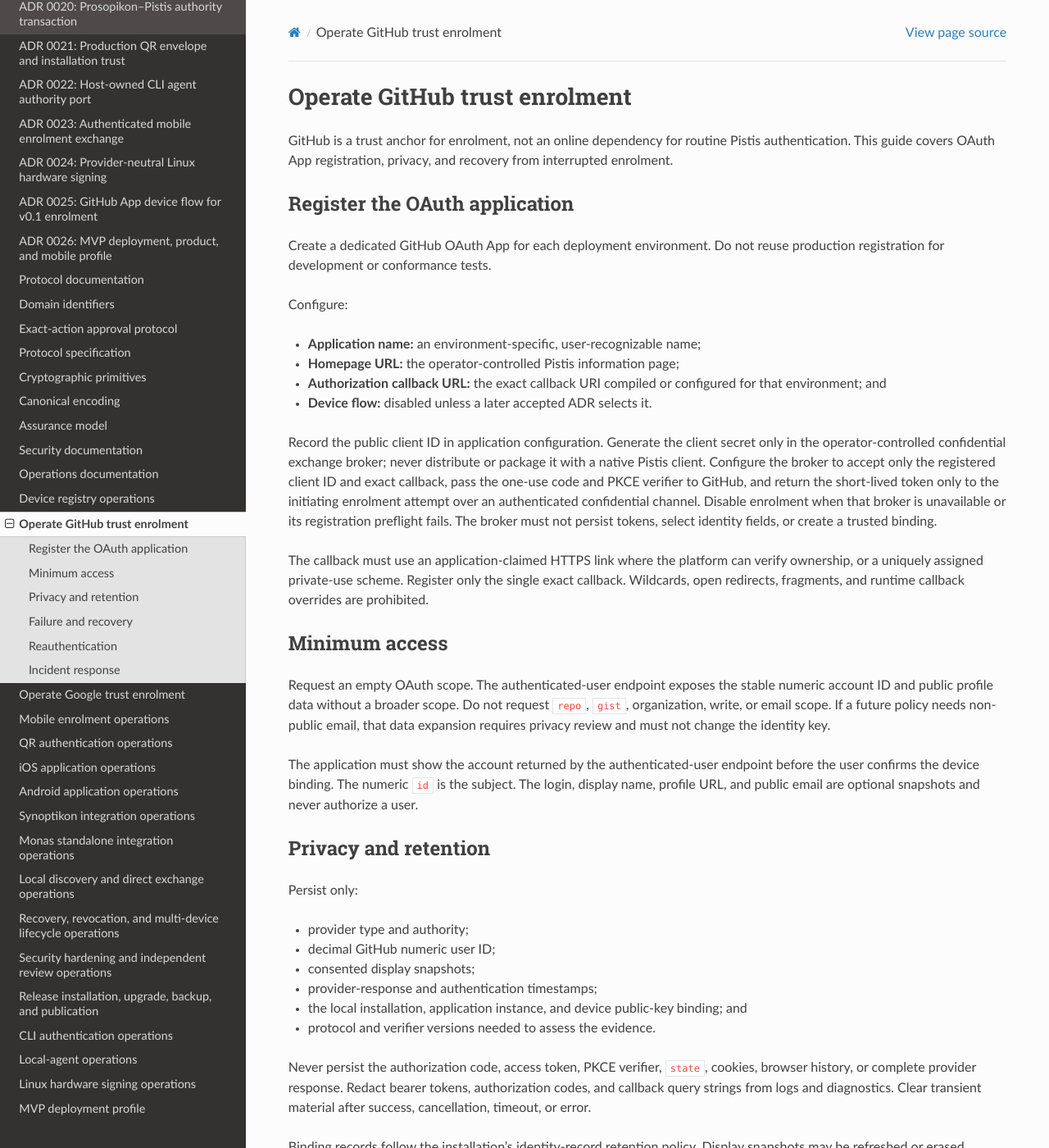
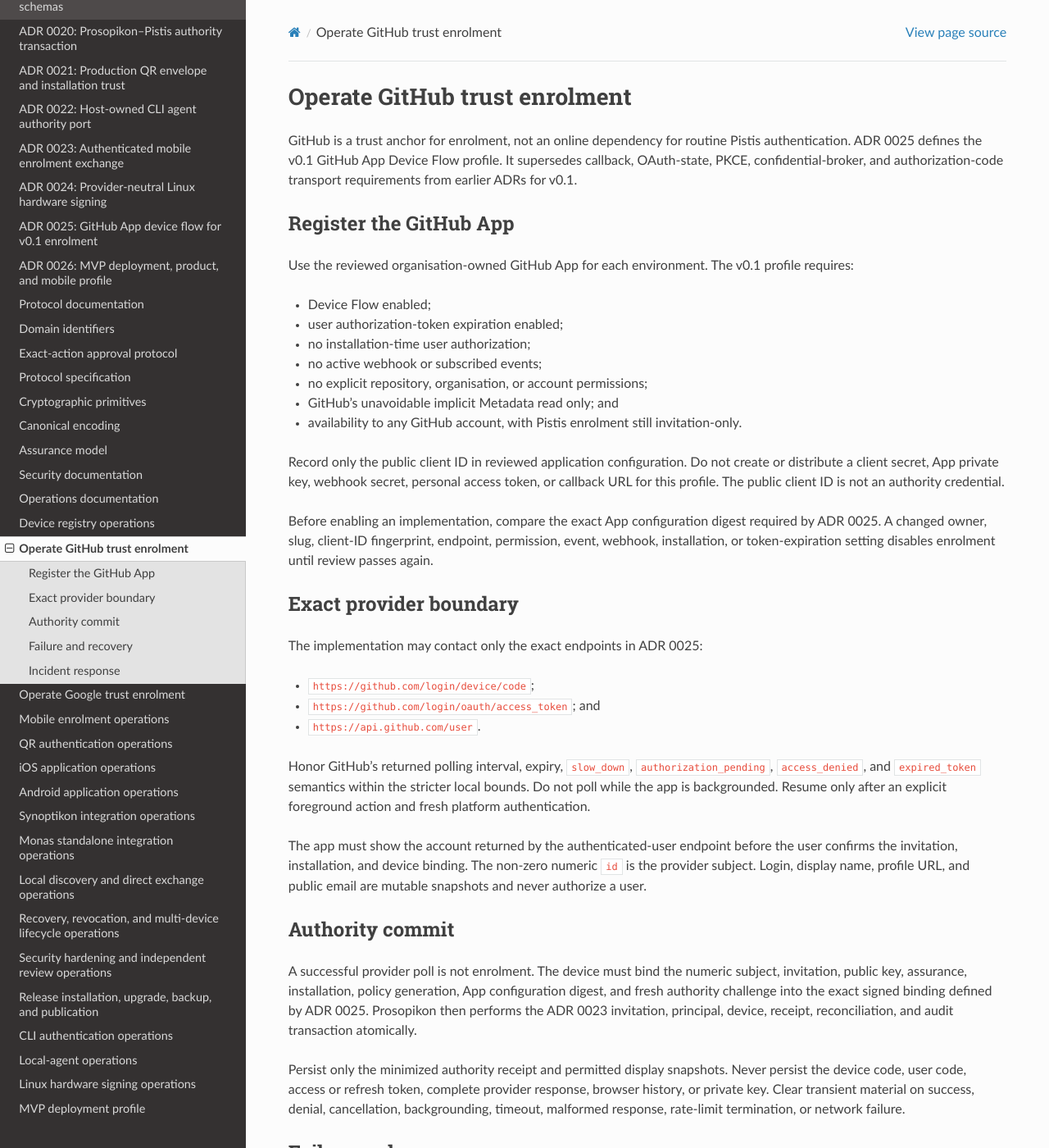
Before and after one commit to sagrudd/pistis, a Sphinx documentation site: the page built from docs/operations/github-enrolment.md, in a window 1280 px wide and 1400 px high. Shown: the whole window at 82% size. Built offline with Sphinx 7.4.7 and the Read the Docs theme 3.1.0, drawn with Linux system fonts in a browser that asks for light colours; the version number could not be read and is left out; some of the changed text lies outside the part shown.

Commit message:
Align enrolment runbooks with Device Flow

```diff
--- a/docs/operations/github-enrolment.md
+++ b/docs/operations/github-enrolment.md
@@ -1,98 +1,76 @@
 # Operate GitHub trust enrolment
 
 GitHub is a trust anchor for enrolment, not an online dependency for routine
-Pistis authentication. This guide covers OAuth App registration, privacy, and
-recovery from interrupted enrolment.
+Pistis authentication. ADR 0025 defines the v0.1 GitHub App Device Flow
+profile. It supersedes callback, OAuth-state, PKCE, confidential-broker, and
+authorization-code transport requirements from earlier ADRs for v0.1.
 
-## Register the OAuth application
+## Register the GitHub App
 
-Create a dedicated GitHub OAuth App for each deployment environment. Do not
-reuse production registration for development or conformance tests.
+Use the reviewed organisation-owned GitHub App for each environment. The v0.1
+profile requires:
 
-Configure:
+- Device Flow enabled;
+- user authorization-token expiration enabled;
+- no installation-time user authorization;
+- no active webhook or subscribed events;
+- no explicit repository, organisation, or account permissions;
+- GitHub's unavoidable implicit Metadata read only; and
+- availability to any GitHub account, with Pistis enrolment still
+  invitation-only.
 
-- **Application name:** an environment-specific, user-recognizable name;
-- **Homepage URL:** the operator-controlled Pistis information page;
-- **Authorization callback URL:** the exact callback URI compiled or
-  configured for that environment; and
-- **Device flow:** disabled unless a later accepted ADR selects it.
+Record only the public client ID in reviewed application configuration. Do not
+create or distribute a client secret, App private key, webhook secret, personal
+access token, or callback URL for this profile. The public client ID is not an
+authority credential.
 
-Record the public client ID in application configuration. Generate the client
-secret only in the operator-controlled confidential exchange broker; never
-distribute or package it with a native Pistis client. Configure the broker to
-accept only the registered client ID and exact callback, pass the one-use code
-and PKCE verifier to GitHub, and return the short-lived token only to the
-initiating enrolment attempt over an authenticated confidential channel.
-Disable enrolment when that broker is unavailable or its registration
-preflight fails. The broker must not persist tokens, select identity fields, or
-create a trusted binding.
+Before enabling an implementation, compare the exact App configuration digest
+required by ADR 0025. A changed owner, slug, client-ID fingerprint, endpoint,
+permission, event, webhook, installation, or token-expiration setting disables
+enrolment until review passes again.
 
-The callback must use an application-claimed HTTPS link where the platform can
-verify ownership, or a uniquely assigned private-use scheme. Register only the
-single exact callback. Wildcards, open redirects, fragments, and runtime
-callback overrides are prohibited.
+## Exact provider boundary
 
-## Minimum access
+The implementation may contact only the exact endpoints in ADR 0025:
 
-Request an empty OAuth scope. The authenticated-user endpoint exposes the
-stable numeric account ID and public profile data without a broader scope.
-Do not request `repo`, `gist`, organization, write, or email scope. If a future
-policy needs non-public email, that data expansion requires privacy review and
-must not change the identity key.
+- `https://github.com/login/device/code`;
+- `https://github.com/login/oauth/access_token`; and
+- `https://api.github.com/user`.
 
-The application must show the account returned by the authenticated-user
-endpoint before the user confirms the device binding. The numeric `id` is the
-subject. The login, display name, profile URL, and public email are optional
-snapshots and never authorize a user.
+Honor GitHub's returned polling interval, expiry, `slow_down`,
+`authorization_pending`, `access_denied`, and `expired_token` semantics within
+the stricter local bounds. Do not poll while the app is backgrounded. Resume
+only after an explicit foreground action and fresh platform authentication.
 
-## Privacy and retention
+The app must show the account returned by the authenticated-user endpoint
+before the user confirms the invitation, installation, and device binding.
+The non-zero numeric `id` is the provider subject. Login, display name, profile
+URL, and public email are mutable snapshots and never authorize a user.
 
-Persist only:
+## Authority commit
 
-- provider type and authority;
-- decimal GitHub numeric user ID;
-- consented display snapshots;
-- provider-response and authentication timestamps;
-- the local installation, application instance, and device public-key
-  binding; and
-- protocol and verifier versions needed to assess the evidence.
+A successful provider poll is not enrolment. The device must bind the numeric
+subject, invitation, public key, assurance, installation, policy generation,
+App configuration digest, and fresh authority challenge into the exact signed
+binding defined by ADR 0025. Prosopikon then performs the ADR 0023 invitation,
+principal, device, receipt, reconciliation, and audit transaction atomically.
 
-Never persist the authorization code, access token, PKCE verifier, `state`,
-cookies, browser history, or complete provider response. Redact bearer tokens,
-authorization codes, and callback query strings from logs and diagnostics.
-Clear transient material after success, cancellation, timeout, or error.
-
-Binding records follow the installation's identity-record retention policy.
-Display snapshots may be refreshed or erased independently without changing
-the stable subject. Revocation prevents future authorization but does not
-rewrite retained historical evidence.
+Persist only the minimized authority receipt and permitted display snapshots.
+Never persist the device code, user code, access or refresh token, complete
+provider response, browser history, or private key. Clear transient material
+on success, denial, cancellation, backgrounding, timeout, malformed response,
+rate-limit termination, or network failure.
 
 ## Failure and recovery
 
-An enrolment attempt is untrusted until provider identity, callback state, and
-device-key binding have all validated and the binding commits atomically.
-
 | Event | Required outcome |
 | --- | --- |
-| User cancels or GitHub denies access | Clear the attempt and show a neutral cancellation; create no binding. |
-| Callback state, URI, or attempt differs | Reject as a security error, clear the attempt, and require a new browser flow. |
-| Callback is replayed | Reject it; an attempt can complete at most once. |
-| Authorization code expires or exchange fails | Clear secrets and restart from a new authorization request. |
-| Network fails or GitHub is unavailable | Preserve no partial trust; allow an explicit retry with fresh state and PKCE material. |
+| User cancels or GitHub denies access | Clear the attempt and create no binding. |
+| User code or provider subject is substituted | Fail closed, audit coarsely, and require a fresh invitation and Device Flow. |
+| Poll interval or expiry is violated | Stop polling, clear transient material, and create no binding. |
+| GitHub or the network is unavailable | Preserve no partial trust; retry explicitly with a fresh device code. |
 | Authenticated-user response is malformed | Reject it and create no binding. |
-| Returned account is not the expected account | Let the user cancel or explicitly restart with account selection. |
-
-Retries never reuse `state`, authorization codes, or PKCE material.
-
-## Reauthentication
-
-Require a complete new provider ceremony for:
-
-- initial enrolment;
-- changing the provider identity bound to a local user;
-- replacement or recovery device enrolment;
-- administrator-requested identity revalidation; and
-- metadata refresh when local policy requires fresh provider authentication.
+| Authority commit is uncertain | Use only ADR 0025's signed receipt lookup and bounded reconciliation. |
 
 Do not contact GitHub for routine challenge signing or verification. A login
 rename alone does not require rebinding because the numeric subject remains
@@ -100,9 +78,12 @@
 
 ## Incident response
 
-If transient credentials may have leaked, revoke the OAuth authorization in
-GitHub, clear pending local attempts, inspect redacted audit events, and begin
-a fresh enrolment. If the OAuth client ID or callback registration changes,
-disable enrolment until compatibility and redirect validation have passed
-again. A suspected subject-substitution or callback attack is security
-sensitive and follows `SECURITY.md`.
+If transient credentials may have leaked, revoke the GitHub App user
+authorization, clear pending attempts, inspect redacted audit events, and begin
+a fresh invitation and Device Flow. A suspected subject, user-code, invitation,
+device-key, or App-configuration substitution is security sensitive and
+follows `SECURITY.md`.
+
+A future authorization-code or confidential-broker profile requires a distinct
+accepted ADR and profile identifier. It must not silently replace or fall back
+from the v0.1 Device Flow profile.
```
Also changed, not shown: docs/TODO.md (+11 -10 lines), docs/adr/README.md (+5 -0 lines), docs/operations/android.md (+6 -1 lines), docs/operations/mobile-enrolment.md (+16 -16 lines).
